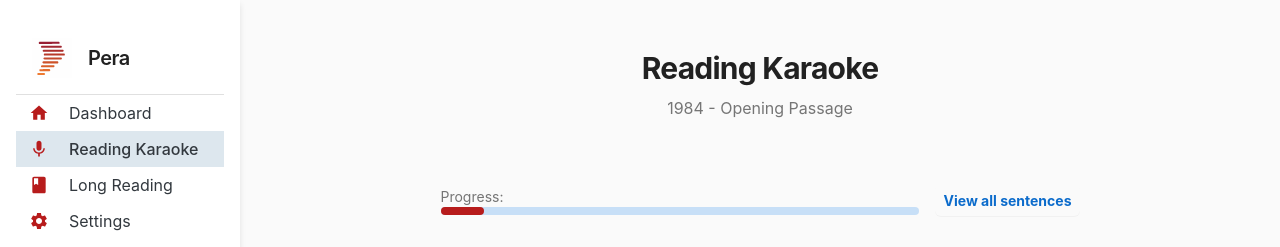
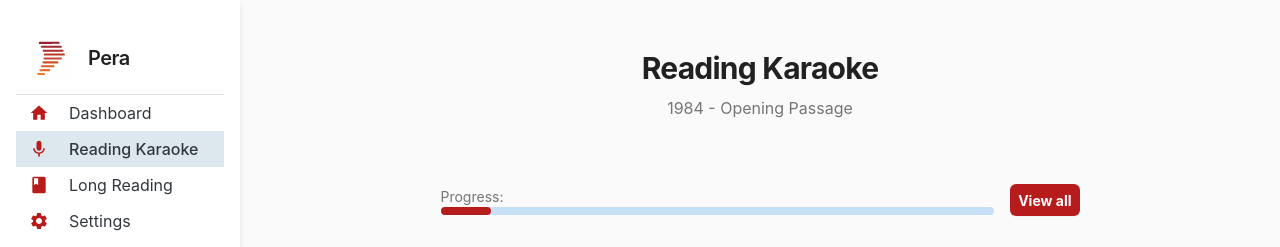
Before and after one commit to dcsil/pera-fe, a Next.js app: page /scripted-assessment/reading-karaoke in a window 1280 px wide. Shown: the top 247 px of the page. Built offline with nearby package versions, Linux system fonts and the light colour scheme; no server answers.

Commit message:
add overview page

```diff
--- a/locales/en.json
+++ b/locales/en.json
@@ -85,7 +85,7 @@
     "nextShort": "Next",
     "loading": "Loading . . .",
     "overview": {
-      "viewAllSentences": "View all sentences",
+      "viewAllSentences": "View all",
       "selectSentence": "Select a sentence to read",
       "backButton": "Return to overview"
     }
--- a/locales/es.json
+++ b/locales/es.json
@@ -55,7 +55,12 @@
     "noErrors": "No hay errores detectados. \n¡Buen trabajo!",
     "prevShort": "Previsamente",
     "pronunciationScore": "Pronunciación",
-    "loading": "Cargando . . ."
+    "loading": "Cargando . . .",
+    "overview": {
+      "backButton": "Volver a la descripción general",
+      "selectSentence": "Seleccione una oración para leer",
+      "viewAllSentences": "Ver todas"
+    }
   },
   "recordButton": {
     "start": "Comenzar a grabar",
--- a/locales/fr.json
+++ b/locales/fr.json
@@ -55,7 +55,12 @@
     "pronunciationScore": "Prononciation",
     "startRecording": "Commencer l'enregistrement",
     "stopRecording": "Arrêter l'enregistrement",
-    "loading": "Chargement . . ."
+    "loading": "Chargement . . .",
+    "overview": {
+      "backButton": "Retour à la vue d'ensemble",
+      "selectSentence": "Sélectionnez une phrase à lire",
+      "viewAllSentences": "Afficher tous"
+    }
   },
   "recordButton": {
     "startRecording": "Commencer l'enregistrement",
--- a/locales/ru.json
+++ b/locales/ru.json
@@ -55,7 +55,12 @@
     "pronunciationScore": "Произношение",
     "startRecording": "Начать запись",
     "stopRecording": "Прекратить запись",
-    "loading": "Загрузка . . ."
+    "loading": "Загрузка . . .",
+    "overview": {
+      "backButton": "Вернитесь к обзору",
+      "selectSentence": "Выберите предложение для чтения",
+      "viewAllSentences": "Просмотреть все"
+    }
   },
   "recordButton": {
     "startRecording": "Начать запись",
--- a/locales/zh.json
+++ b/locales/zh.json
@@ -55,7 +55,12 @@
     "pronunciationScore": "发音",
     "startRecording": "开始录制",
     "stopRecording": "停止记录",
-    "loading": "加载中..."
+    "loading": "加载中...",
+    "overview": {
+      "backButton": "返回概述",
+      "selectSentence": "选择一个句子阅读",
+      "viewAllSentences": "查看全部"
+    }
   },
   "recordButton": {
     "startRecording": "开始录制",
--- a/src/app/(features)/scripted-assessment/reading-karaoke/OverviewPage.tsx
+++ b/src/app/(features)/scripted-assessment/reading-karaoke/OverviewPage.tsx
@@ -98,8 +98,13 @@ export default function OverviewPage({
                 variant="plain"
                 onClick={onBack}
                 sx={{
-                    mt: 4,
-                    alignSelf: "center",
+                    "mt": 4,
+                    "alignSelf": "center",
+                    "backgroundColor": "primary.solidBg",
+                    "color": "primary.solidColor",
+                    "&:hover": {
+                        backgroundColor: "primary.solidHoverBg",
+                    },
                 }}
             >
                 {t("overview.backButton")}
--- a/src/app/(features)/scripted-assessment/reading-karaoke/page.tsx
+++ b/src/app/(features)/scripted-assessment/reading-karaoke/page.tsx
@@ -241,10 +241,15 @@ export default function ReadingKaraoke() {
                     size="sm"
                     onClick={() => setIsOverviewVisible(true)}
                     sx={{
-                        minWidth: "auto",
-                        padding: "4px 8px",
-                        fontSize: "0.875rem",
-                        fontWeight: "bold",
+                        "minWidth": "auto",
+                        "padding": "4px 8px",
+                        "fontSize": "0.875rem",
+                        "fontWeight": "bold",
+                        "backgroundColor": "primary.solidBg",
+                        "color": "primary.solidColor",
+                        "&:hover": {
+                            backgroundColor: "primary.solidHoverBg",
+                        },
                     }}
                 >
                     {t("overview.viewAllSentences")}
```
